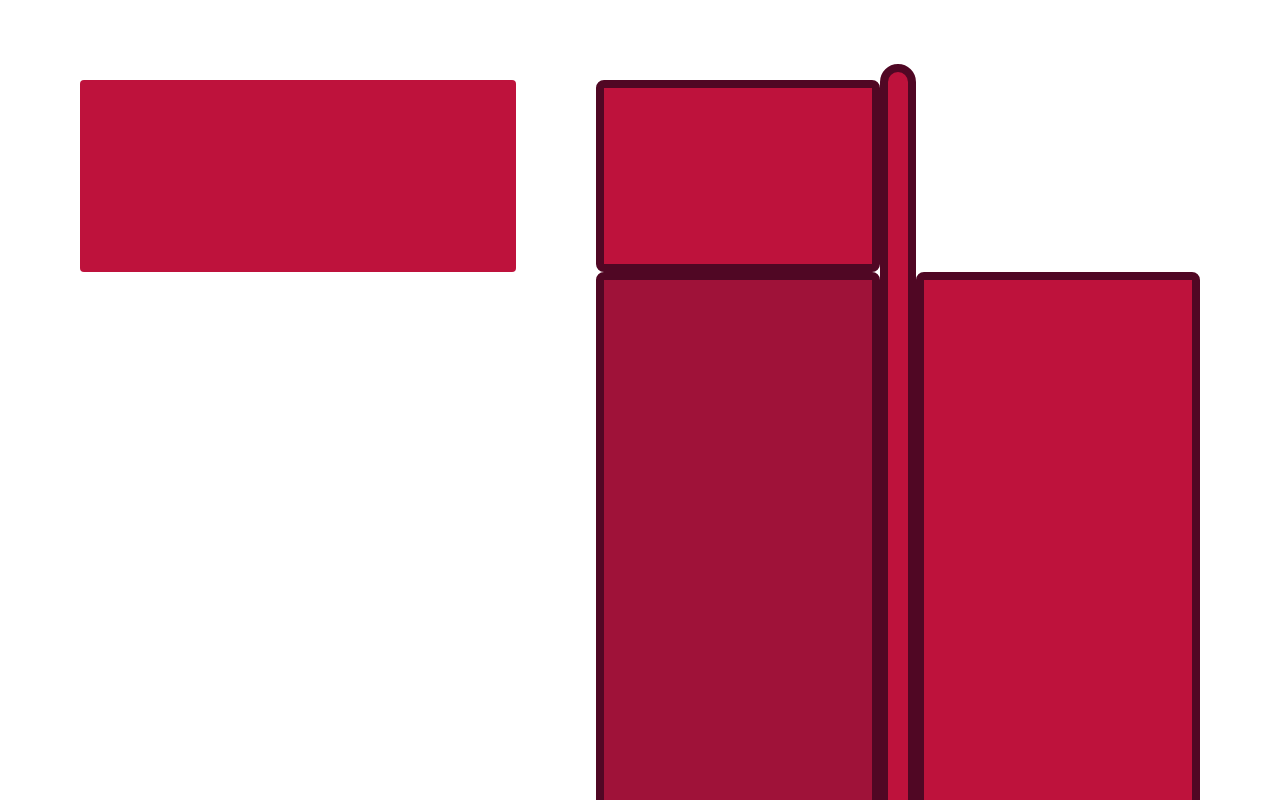
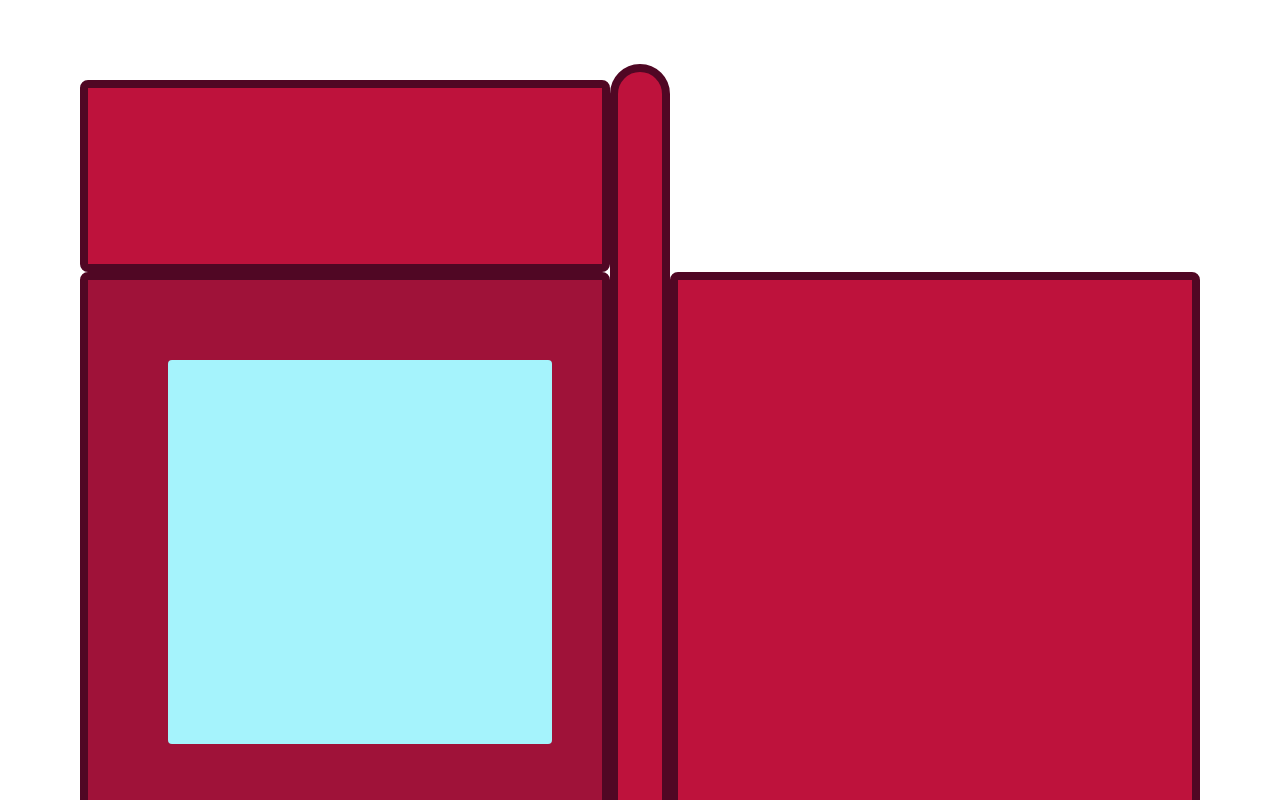
Before and after one commit to JourneyHM/Pokedex, a React (Create React App) app in the folder pokedex/: page / in a window 1280 px wide. Shown: the top 800 px of the page. Built offline with nearby package versions, Linux system fonts and the light colour scheme.

Commit message:
Solo le faltan los margenes

```diff
--- a/pokedex/src/App.tsx
+++ b/pokedex/src/App.tsx
@@ -20,21 +20,25 @@ function App() {
   return (
     <div className="App">
       <div className="flex flex-row">
-      <Container color='red'></Container>
         <div className="basis-5/6 flex flex-col">
           <div className="rounded-lg border-8 border-pink-950 bg-rose-700 h-48 mt-20 ml-20"></div>
 
-          <div className="rounded-lg border-8 border-pink-950 bg-rose-800 h-dvh ml-20"></div>
+          <div className="rounded-lg border-8 border-pink-950 bg-rose-800 h-dvh ml-20">
+            <Container color='blue'></Container>
+          </div>
+
         </div>
         <div className="basis-1/12 mt-16 mb-20 flex-grow-0">
           <div className="flex flex-col" style={{ height: '100%' }}>
             <div className="h-48 rounded-full border-8 border-pink-950 bg-rose-700" style={{ flex: 1 }}>
+
             </div>
           </div>
         </div>
         <div className="basis-5/6 flex flex-col">
           <div className="bg-white h-48 mt-20 mr-20"></div>
-          <div className="rounded-lg border-8 border-pink-950 bg-rose-700 h-dvh mb-20 mr-20"></div>
+          <div className="rounded-lg border-8 border-pink-950 bg-rose-700 h-dvh mb-20 mr-20">
+          </div>
         </div>
       </div>
     </div>
--- a/pokedex/src/components/Pokedex/Container.tsx
+++ b/pokedex/src/components/Pokedex/Container.tsx
@@ -1,12 +1,12 @@
 import './container.css';
 
 interface ContainerProps{
-    color:string|'white'|'red';
+    color:string|'white'|'red'|'blue';
 }
 
 export default function Container(props:ContainerProps){
     return(
-        <div className={`container ${props.color==='white'?'white':''}${props.color==='red'?'red':''}` }
+        <div className={`container ${props.color==='white'?'white':''}${props.color==='red'?'red':''}${props.color==='blue'?'blue':''}` }
         ></div>
     )
 }
--- a/pokedex/src/components/Pokedex/container.css
+++ b/pokedex/src/components/Pokedex/container.css
@@ -1,5 +1,5 @@
 .container{
-    @apply rounded h-48 mt-20 ml-20;
+    @apply rounded size-96 mt-20 ml-20 ;
 }
 
 .white{
@@ -8,3 +8,6 @@
 .red{
     @apply bg-rose-700
 }
+.blue{
+    @apply bg-cyan-200;
+}
```
